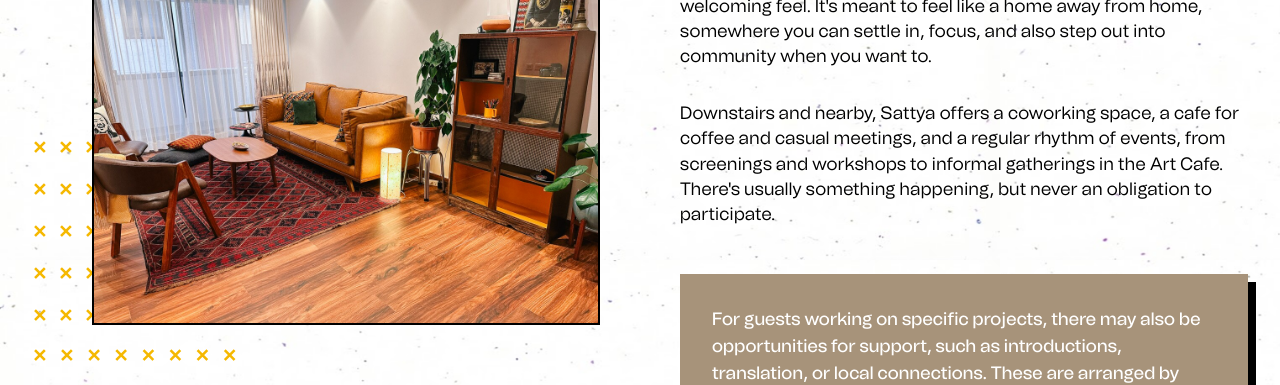
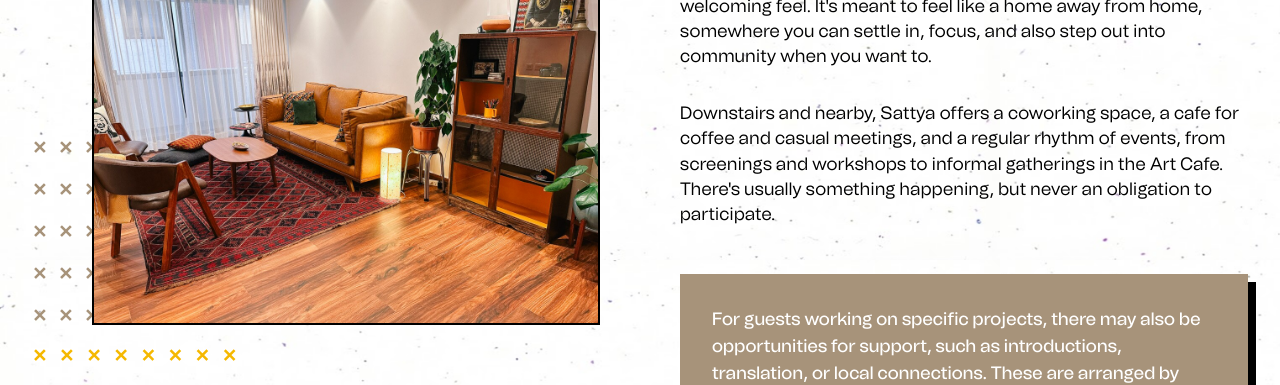
Before and after one commit to Griffitystudios/sattya-web, a Next.js app: page /stay in a window 1280 px wide. Shown: the part 2740-3125 px from the top of the page. Built offline with nearby package versions, Linux system fonts and the light colour scheme; a web font is replaced by a local one.

Commit message:
color changed

```diff
--- a/components/sections/stay/stayBodysection.tsx
+++ b/components/sections/stay/stayBodysection.tsx
@@ -251,8 +251,7 @@ export default function StaybodySection({
               {Array.from({ length: 5 }).map((_, i) => (
                 <span
                   key={i}
-                  className="text-sm xl:text-lg font-black leading-none select-none"
-                  style={{ color: "#F5B800" }}
+                  className="text-sm xl:text-lg font-black leading-none select-none text-stay"
                 >
                   ✕
                 </span>
@@ -265,8 +264,7 @@ export default function StaybodySection({
               {Array.from({ length: 5 }).map((_, i) => (
                 <span
                   key={i}
-                  className="text-sm xl:text-lg font-black leading-none select-none"
-                  style={{ color: "#F5B800" }}
+                  className="text-sm xl:text-lg font-black leading-none select-none text-stay"
                 >
                   ✕
                 </span>
@@ -279,8 +277,7 @@ export default function StaybodySection({
               {Array.from({ length: 5 }).map((_, i) => (
                 <span
                   key={i}
-                  className="text-sm xl:text-lg font-black leading-none select-none"
-                  style={{ color: "#F5B800" }}
+                  className="text-sm xl:text-lg font-black leading-none select-none text-stay"
                 >
                   ✕
                 </span>
```
